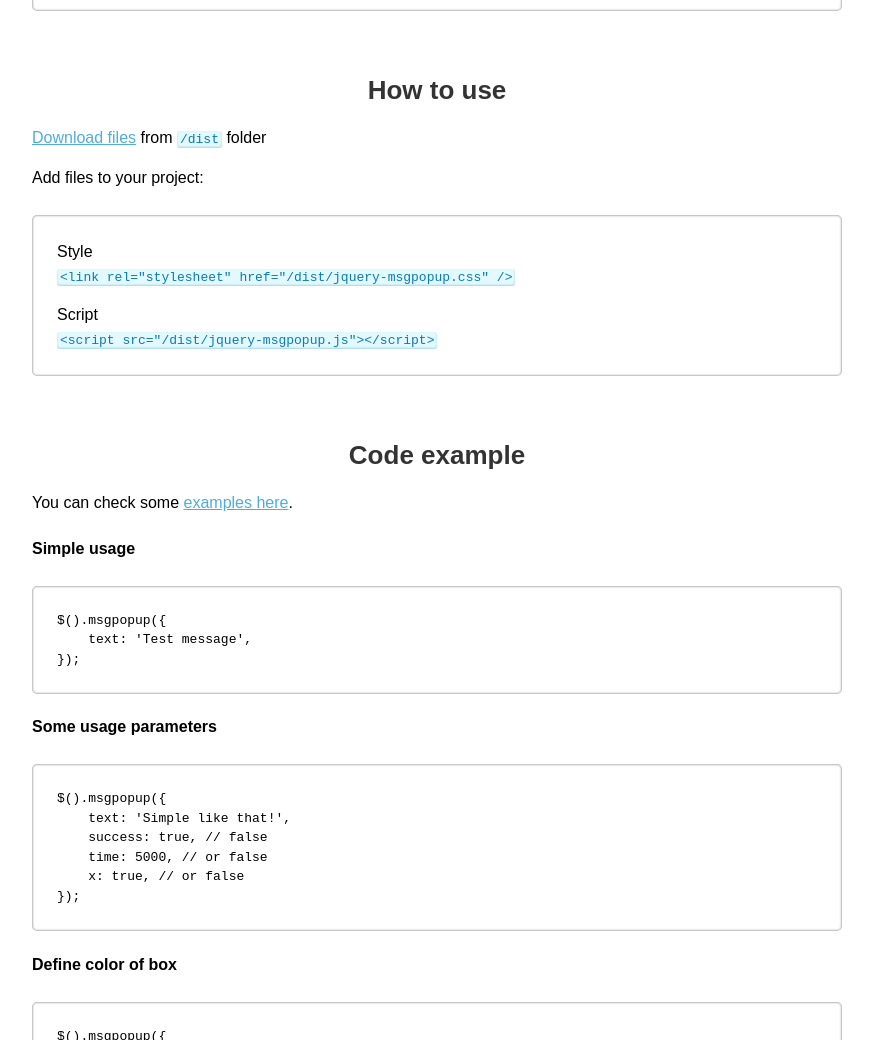
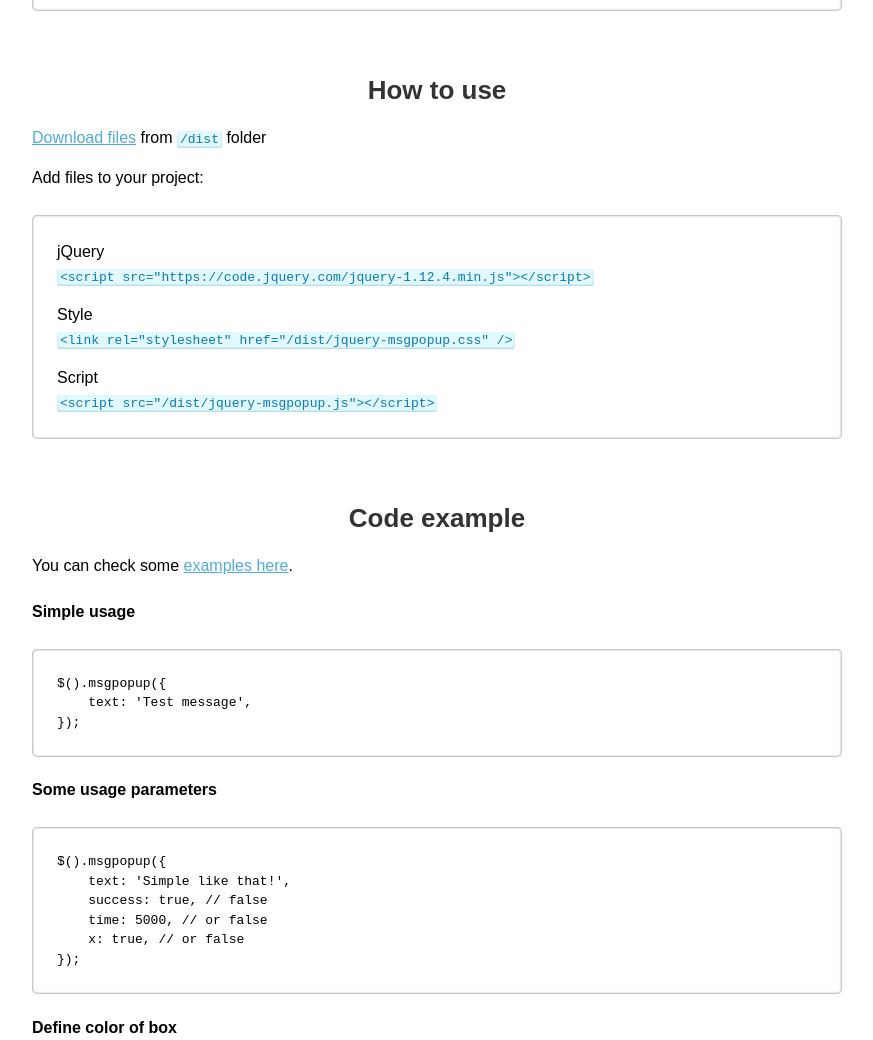
Before and after one commit to rafaelfndev/jquery-msgpopup, a plain HTML site: page index.html in a window 1280 px wide. Shown: the part 853-1893 px from the top of the page, without its empty margins (203-1076 px from the left). Drawn offline with Linux system fonts and the light colour scheme.

Commit message:
Update DOC with jQuery

```diff
--- a/index.html
+++ b/index.html
@@ -66,6 +66,10 @@
 					</div>
 					<div class="box">
 						<div>
+							<div>jQuery</div>
+							<code>&#x9;&#x9;&#x9;&#x9;&#x9;&#x9;&lt;script src=&quot;https://code.jquery.com/jquery-1.12.4.min.js&quot;&gt;&lt;/script&gt;</code>
+						</div>
+						<div class="margin-t-15">
 							<div>Style</div>
 							<code>&lt;link rel=&quot;stylesheet&quot; href=&quot;/dist/jquery-msgpopup.css&quot; /&gt;</code>
 						</div>
```
